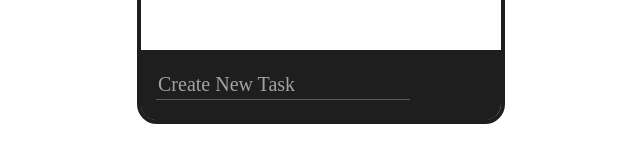
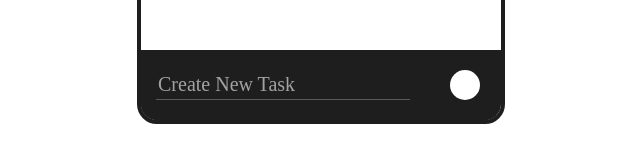
Before and after one commit to MagicMino/To-Do-List, a plain HTML site: page index.html in a window 1280 px wide. Shown: the part 638-800 px from the top of the page, 319-959 px from the left. Drawn offline with Linux system fonts and the light colour scheme.

Commit message:
To Do App

```diff
--- a/style.css
+++ b/style.css
@@ -170,7 +170,7 @@ footer form {
     color: white;
     background-color: transparent;
     border: none;
-    border-bottom: 1px rgba(255, 255, 255, 0.267) solid;
+   border-bottom: 1px rgba(255, 255, 255, 0.267) solid;
 }
 
 #new_task_input::placeholder {
@@ -182,12 +182,13 @@ footer form {
 #new_task_input_btn {
     width: 30px;
     height: 30px;
-    background-color: transparent;
+    background-color: white;
     border: none;
     background-image: url("./assets/new.svg");
     background-repeat: no-repeat;
     background-size: 80%;
     cursor: pointer;
+    border-radius: 20px;
 }
 
 .taskCompleted {
```
